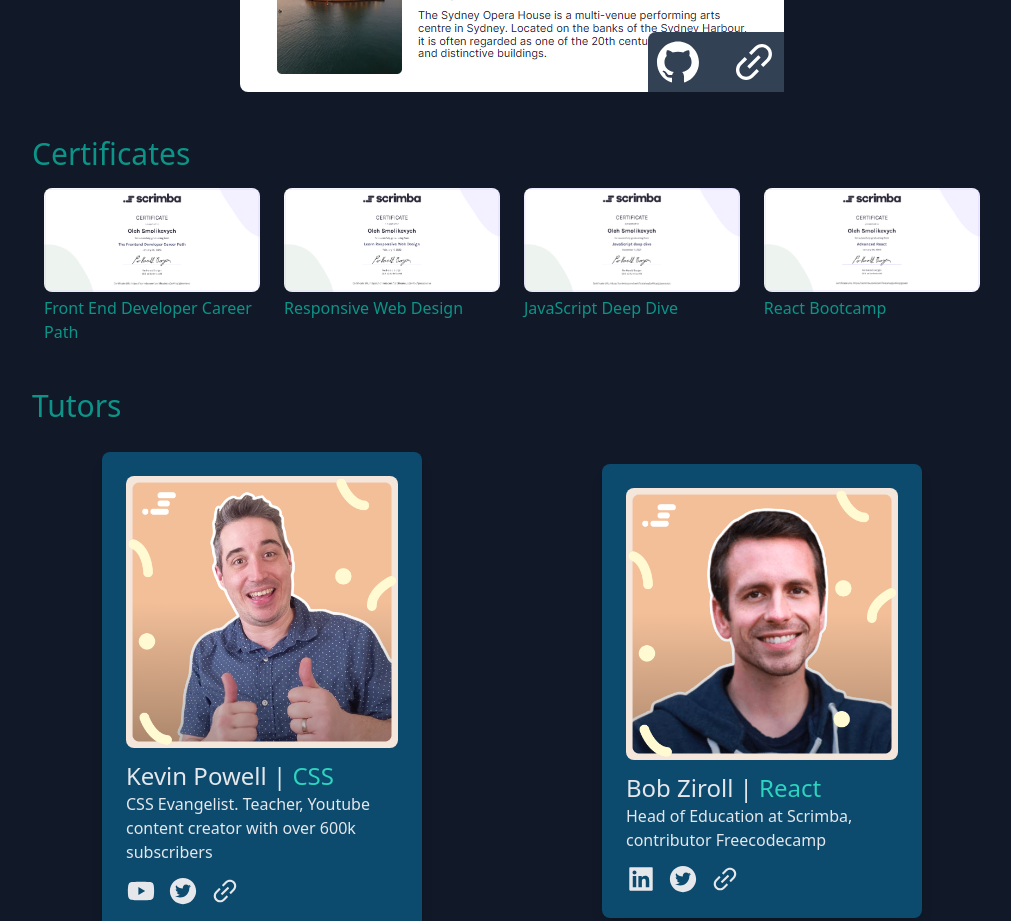
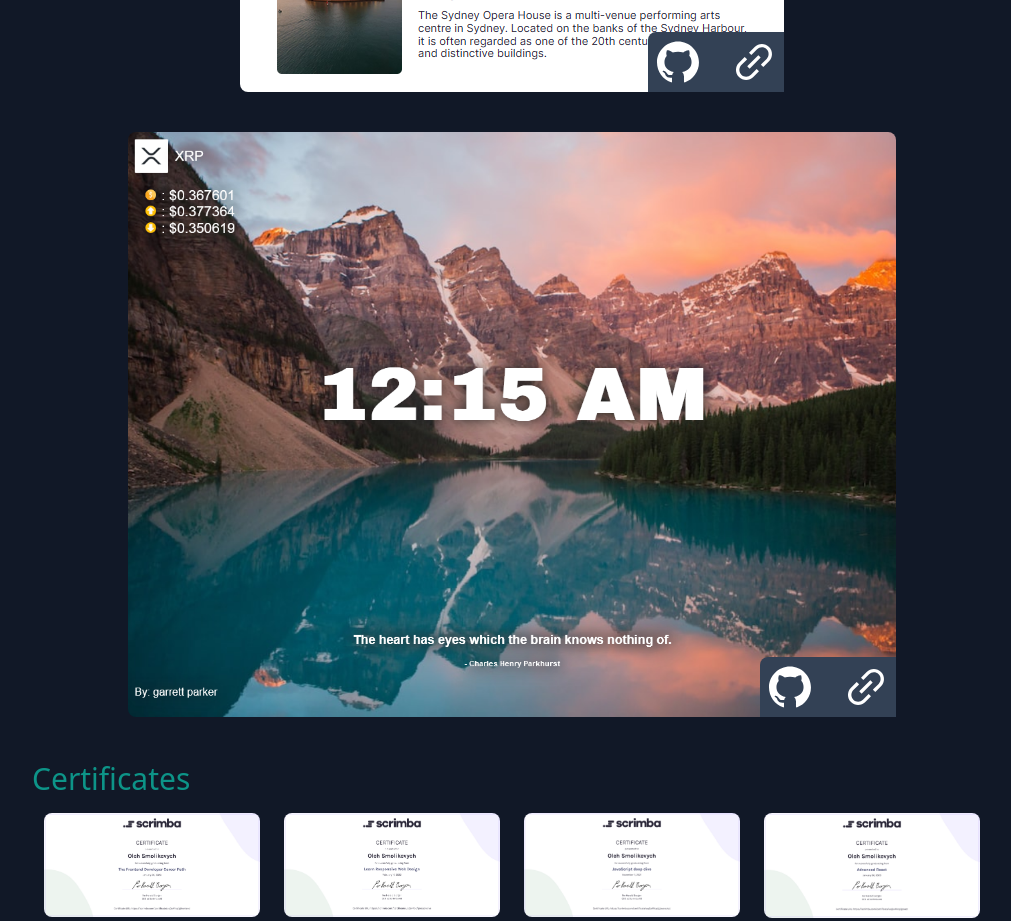
Before and after one commit to osmdevelop/react-next-portfolio, a Next.js app: page / in a window 1280 px wide. Shown: the part 4620-5541 px from the top of the page, without its empty margins (128-1139 px from the left). Built offline with nearby package versions, Linux system fonts and the light colour scheme.

Commit message:
Projects update
Added a project from Github. Made minor code fixes

```diff
--- a/pages/index.js
+++ b/pages/index.js
@@ -17,6 +17,8 @@ import web3 from '../public/web3.png'
 import web4 from '../public/web4.png'
 import web5 from '../public/web5.png'
 import web6 from '../public/web6.png'
+import web7 from '../public/web7.png'
+import web8 from '../public/web8.png'
 
 import gfrontend from '../public/gfrontend.png'
 import gcss from '../public/gcss.png'
@@ -50,15 +52,9 @@ export default function Home() {
                 <BsSun onClick={() => setDarkMode(!darkMode)} className='cursor-pointer text-2xl dark:text-white' />
               </li>
               <li>
-                <a href='#contact' className='bg-gradient-to-r from-cyan-500 to-teal-500 bg-cyan-500 text-white px-4 py-2 rounded-md ml-8 hover:from-cyan-500 to-teal-500 bg-cyan-500 transition duration-0 hover:duration-150'>Contact</a>
+                <a href='#contact' className='bg-gradient-to-r from-cyan-500 to-teal-500 bg-cyan-500 text-white px-4 py-2 rounded-md ml-8 hover:from-cyan-500 transition duration-0 hover:duration-150'>Contact</a>
               </li>
               </ul>
-              {/* <h3 className='flex items-center text-teal-500'>
-                <AiOutlineMail className='p-1 text-3xl'/>
-                <a className='hover:text-teal-600 duration-200' href="mailto: oleh@osmdevelop.com" target="_blank" rel="noopener noreferrer">
-                  oleh@osmdevelop.com
-                </a>
-              </h3> */}
           </nav>
           {/* TOP */}
           <div className='text-center md:py-20 p-10'>
@@ -120,14 +116,6 @@ export default function Home() {
             {/* <p className="text-md py-2 leading-8 text-gray-800 dark:text-gray-200">
               Some random text
               </p> */}
-            {/* <span className="text-teal-500"> agencies </span>
-              consulted for <span className="text-teal-500">startups </span>
-              and collaborated with talented people to create digital products
-              for both business and consumer use. */}
-            {/* <p className="text-md py-2 leading-8 text-gray-800 dark:text-gray-200">
-              I offer from a wide range of services, including brand design,
-              programming and teaching.
-            </p> */}
           </div>
           {/* PORTFOLIO IMAGES */}
           <div className='flex flex-col gap-10 py-10 lg:flex-row lg:flex-wrap items-center justify-between lg:justify-center'>
@@ -265,6 +253,51 @@ export default function Home() {
                 </a>
               </div>
             </div>
+
+            {/* <div className='max-w-3xl relative'>
+              <Image src={web7}
+                className='rounded-lg object-cover'
+                width={"100%"}
+                height={"100%"}
+              />
+              <div className='flex gap-4 absolute bottom-0 right-0 bg-slate-700 rounded-tl-lg w-100'>
+                <a className=' text-5xl
+                  text-white p-1.5
+                  hover:text-teal-300
+                    transition duration-0 hover:duration-150
+                    max-sm:text-5xl  max-sm:mr-1.5' target='_blank' href="https://github.com/osmdevelop/react-travel-journal"><AiFillGithub />
+                </a>
+                <a className=' text-5xl
+                  text-white p-1.5
+                  hover:text-teal-300
+                    transition duration-0 hover:duration-150
+                    max-sm:text-5xl  max-sm:mr-1.5' target='_blank' href="https://osmdevelop.github.io/react-travel-journal/"><AiOutlineLink />
+                </a>
+              </div>
+            </div> */}
+
+            <div className='max-w-3xl relative'>
+              <Image src={web8}
+                className='rounded-lg object-cover'
+                width={"100%"}
+                height={"100%"}
+              />
+              <div className='flex gap-4 absolute bottom-0 right-0 bg-slate-700 rounded-tl-lg w-100'>
+                <a className=' text-5xl
+                  text-white p-1.5
+                  hover:text-teal-300
+                    transition duration-0 hover:duration-150
+                    max-sm:text-5xl  max-sm:mr-1.5' target='_blank' href="https://github.com/osmdevelop/momentum-clone/"><AiFillGithub />
+                </a>
+                <a className=' text-5xl
+                  text-white p-1.5
+                  hover:text-teal-300
+                    transition duration-0 hover:duration-150
+                    max-sm:text-5xl  max-sm:mr-1.5' target='_blank' href="https://osmdevelop.github.io/momentum-clone/"><AiOutlineLink />
+                </a>
+              </div>
+            </div>
+
           </div>
         </section>
         {/* Certificates */}
```
Also changed, not shown: public/web8.png (added).
